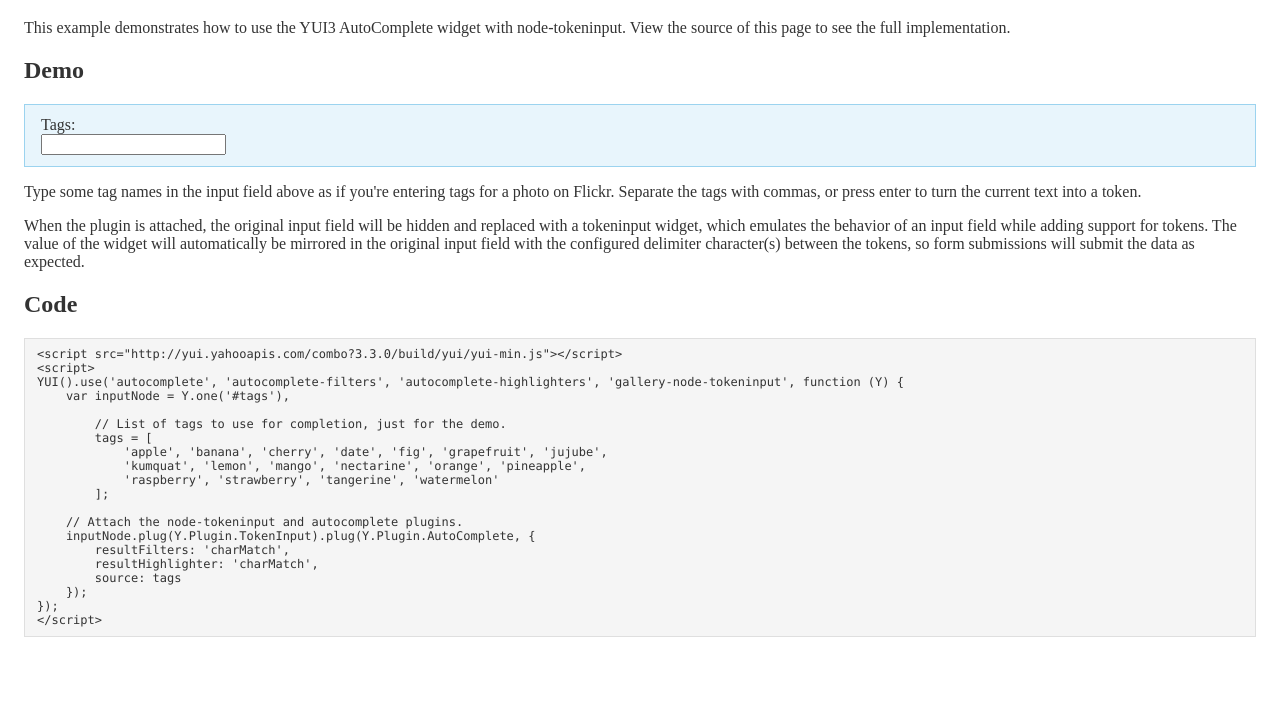
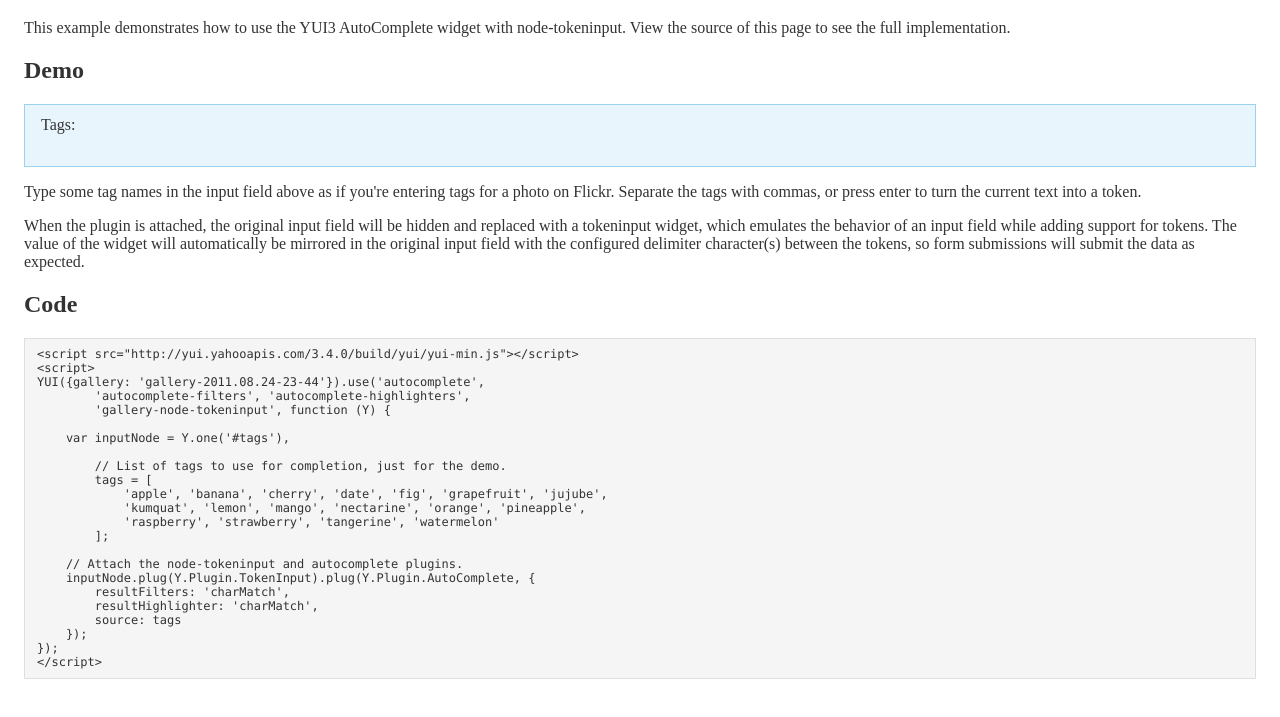
Before and after one commit to rgrove/node-tokeninput, a plain HTML site: page examples/example-autocomplete.html in a window 1280 px wide. Shown: the part 61-778 px from the top of the page. Drawn offline with Linux system fonts and the light colour scheme; a script that the page names is missing.

Commit message:
Update examples.

```diff
--- a/examples/assets/example-common.css
+++ b/examples/assets/example-common.css
@@ -20,3 +20,6 @@ pre {
   border: 1px solid #9BD3EF;
   padding: 0.7em 1em;
 }
+
+.demo input { visibility: hidden; }
+.yui3-js-enabled .demo input { visibility: visible; }
--- a/examples/example-autocomplete.html
+++ b/examples/example-autocomplete.html
@@ -38,9 +38,12 @@ When the plugin is attached, the original input field will be hidden and replace
 <h2>Code</h2>
 
 <pre class="prettyprint">
-&lt;script src=&quot;http://yui.yahooapis.com/combo?3.3.0/build/yui/yui-min.js&quot;&gt;&lt;/script&gt;
+&lt;script src=&quot;http://yui.yahooapis.com/3.4.0/build/yui/yui-min.js&quot;&gt;&lt;/script&gt;
 &lt;script&gt;
-YUI().use(&#x27;autocomplete&#x27;, &#x27;autocomplete-filters&#x27;, &#x27;autocomplete-highlighters&#x27;, &#x27;gallery-node-tokeninput&#x27;, function (Y) {
+YUI({gallery: 'gallery-2011.08.24-23-44'}).use(&#x27;autocomplete&#x27;,
+        &#x27;autocomplete-filters&#x27;, &#x27;autocomplete-highlighters&#x27;,
+        &#x27;gallery-node-tokeninput&#x27;, function (Y) {
+
     var inputNode = Y.one(&#x27;#tags&#x27;),
 
         // List of tags to use for completion, just for the demo.
@@ -60,9 +63,9 @@ YUI().use(&#x27;autocomplete&#x27;, &#x27;autocomplete-filters&#x27;, &#x27;auto
 &lt;/script&gt;
 </pre>
 
-<script src="http://yui.yahooapis.com/combo?3.3.0/build/yui/yui-min.js&amp;3.3.0/build/loader/loader-min.js"></script>
+<script src="http://yui.yahooapis.com/3.4.0/build/yui/yui-min.js"></script>
 <script>
-YUI().use('autocomplete', 'autocomplete-filters', 'autocomplete-highlighters', 'gallery-node-tokeninput', function (Y) {
+YUI({gallery: 'gallery-2011.08.24-23-44'}).use('autocomplete', 'autocomplete-filters', 'autocomplete-highlighters', 'gallery-node-tokeninput', function (Y) {
     var inputNode = Y.one('#tags'),
 
         // List of tags to use for completion, just for the demo.
--- a/examples/example-simple.html
+++ b/examples/example-simple.html
@@ -33,17 +33,17 @@ When the plugin is attached, the original input field will be hidden and replace
 <h2>Code</h2>
 
 <pre class="prettyprint">
-&lt;script src=&quot;http://yui.yahooapis.com/combo?3.3.0pr3/build/yui/yui-min.js&quot;&gt;&lt;/script&gt;
+&lt;script src=&quot;http://yui.yahooapis.com/3.4.0/build/yui/yui-min.js&quot;&gt;&lt;/script&gt;
 &lt;script&gt;
-YUI().use(&#x27;gallery-node-tokeninput&#x27;, function (Y) {
+YUI({gallery: 'gallery-2011.08.24-23-44'}).use(&#x27;gallery-node-tokeninput&#x27;, function (Y) {
     Y.one(&#x27;#tags&#x27;).plug(Y.Plugin.TokenInput);
 });
 &lt;/script&gt;
 </pre>
 
-<script src="http://yui.yahooapis.com/combo?3.3.0pr3/build/yui/yui-min.js&amp;3.3.0pr3/build/loader/loader-min.js"></script>
+<script src="http://yui.yahooapis.com/3.4.0/build/yui/yui-min.js"></script>
 <script>
-YUI().use('gallery-node-tokeninput', function (Y) {
+YUI({gallery: 'gallery-2011.08.24-23-44'}).use('gallery-node-tokeninput', function (Y) {
     Y.one('#tags').plug(Y.Plugin.TokenInput);
 });
 </script>
```
